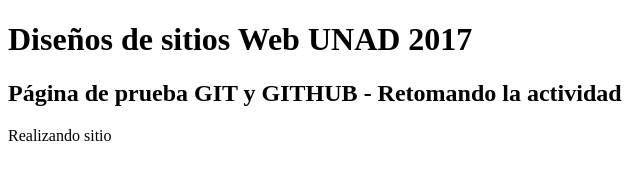
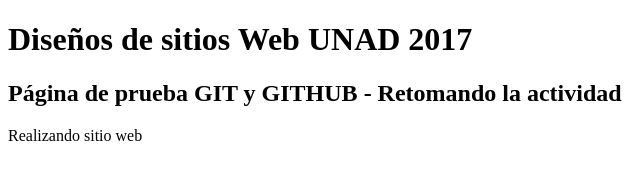
Before and after one commit to MaoEs/Diseno_de_sitios_web, a plain HTML site: page index.html in a window 1280 px wide. Shown: the full height of the page, 0-640 px from the left. Drawn offline with Linux system fonts and the light colour scheme.

Commit message:
web
Realizando sitio web

```diff
--- a/index.html
+++ b/index.html
@@ -9,7 +9,7 @@
 	<hgroup>
         <h1>Diseños de sitios Web UNAD 2017</h1>
         <h2>Página de prueba GIT y GITHUB - Retomando la actividad</h2>
-        <p>Realizando sitio</p>
+        <p>Realizando sitio web</p>
 	</hgroup>
  </body>
 </html>
```
